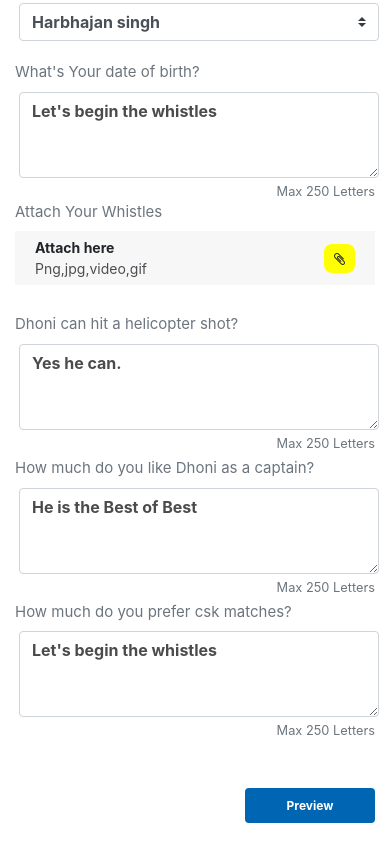
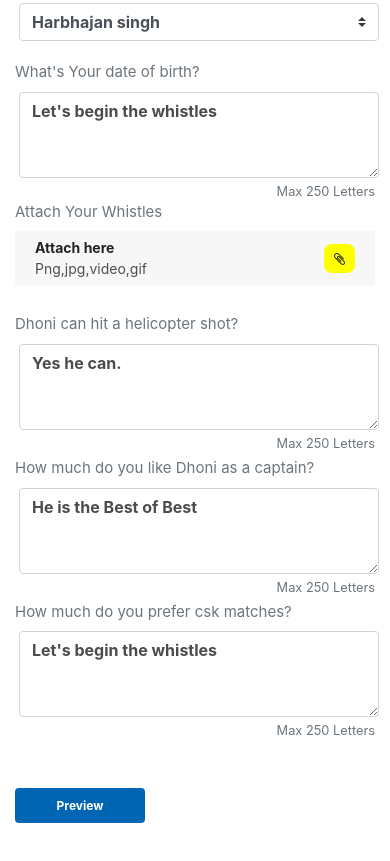
Before and after one commit to ravikiran-pro/webTutorial, a plain HTML site: page form/index.html in a window 390 px wide. Shown: the part 346-1207 px from the top of the page. Drawn offline with Linux system fonts and the light colour scheme.

Commit message:
form responsive

```diff
--- a/form/index.html
+++ b/form/index.html
@@ -83,7 +83,7 @@
                     <small class="form-text text-muted text-right">Max 250 Letters</small>
                 </div>
                 <div class="col-12 mt-5 mb-5">
-                    <div class="float-right">
+                    <div class="text-sm-center text-md-right text-lg-center text-xl-center">
                         <button type="submit" class="btn submit">Preview</button>
                     </div>
                 </div>
```
